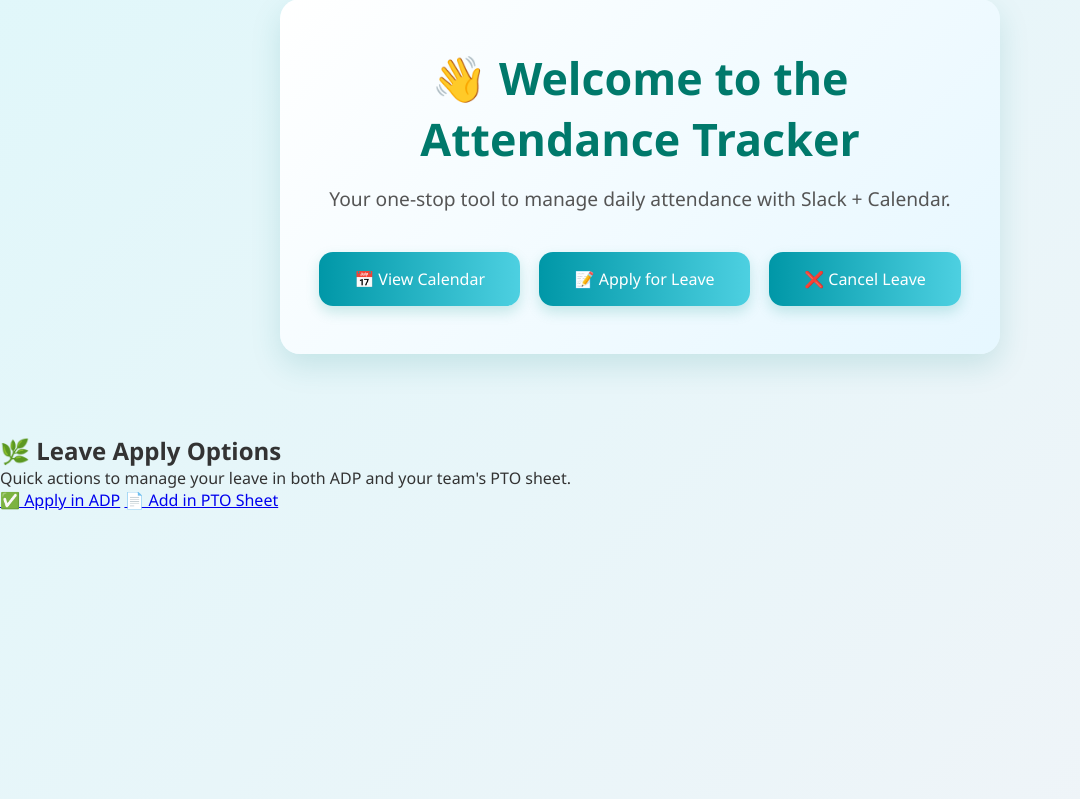
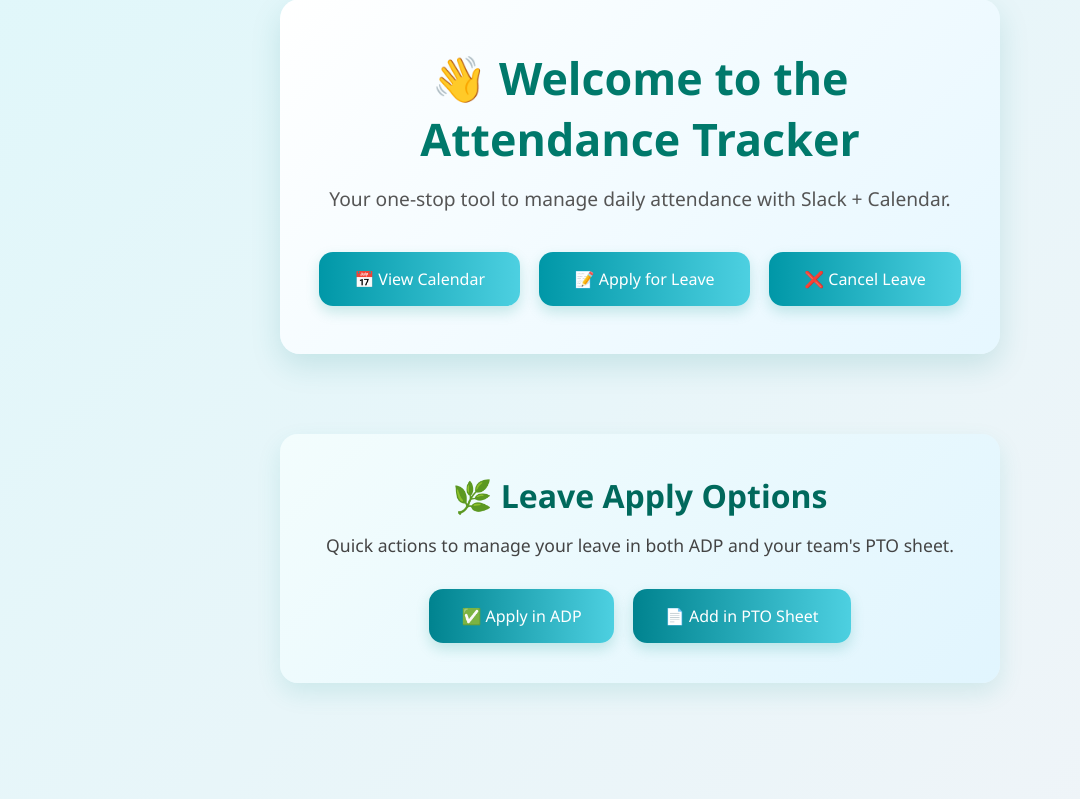
Before and after one commit to GPRaikar/Attendance-Tracker-Backend, a Flask app: page / in a window 1280 px wide. Shown: the part 81-880 px from the top of the page, without its empty margins (0-1080 px from the left). Run offline with Flask 3, Linux system fonts and the light colour scheme.

Commit message:
Update homestyle.css

```diff
--- a/static/homestyle.css
+++ b/static/homestyle.css
@@ -87,3 +87,64 @@
       text-align: center;
     }
   }
+
+
+
+/* Leave Section */
+.leave-section {
+  max-width: 720px;
+  margin: 2rem auto 5rem auto;
+  padding: 2.5rem 2rem;
+  background: linear-gradient(135deg, #f3fdfd, #e1f5fe);
+  border-radius: 18px;
+  box-shadow: 0 10px 25px rgba(0, 150, 136, 0.12);
+  text-align: center;
+  animation: fadeInUp 0.9s ease;
+}
+
+.leave-section h2 {
+  font-size: 2rem;
+  color: #00695c;
+  margin-bottom: 1rem;
+}
+
+.leave-section p {
+  font-size: 1.1rem;
+  color: #444;
+  margin-bottom: 2rem;
+}
+
+.leave-buttons {
+  display: flex;
+  flex-wrap: wrap;
+  justify-content: center;
+  gap: 1.2rem;
+}
+
+.leave-buttons .button {
+  padding: 1rem 2rem;
+  font-size: 1rem;
+  background: linear-gradient(90deg, #00838f, #4dd0e1);
+  color: white;
+  border-radius: 14px;
+  text-decoration: none;
+  box-shadow: 0 6px 14px rgba(0, 150, 136, 0.2);
+  transition: all 0.3s ease;
+}
+
+.leave-buttons .button:hover {
+  background: linear-gradient(90deg, #26c6da, #81d4fa);
+  transform: scale(1.07);
+  box-shadow: 0 10px 22px rgba(0, 150, 136, 0.25);
+}
+
+@media (max-width: 600px) {
+  .leave-buttons {
+    flex-direction: column;
+  }
+
+  .leave-buttons .button {
+    width: 100%;
+    text-align: center;
+  }
+}
```
